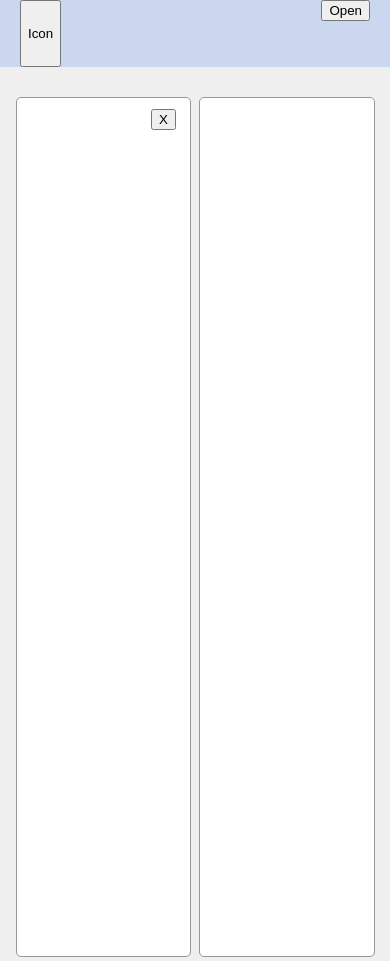
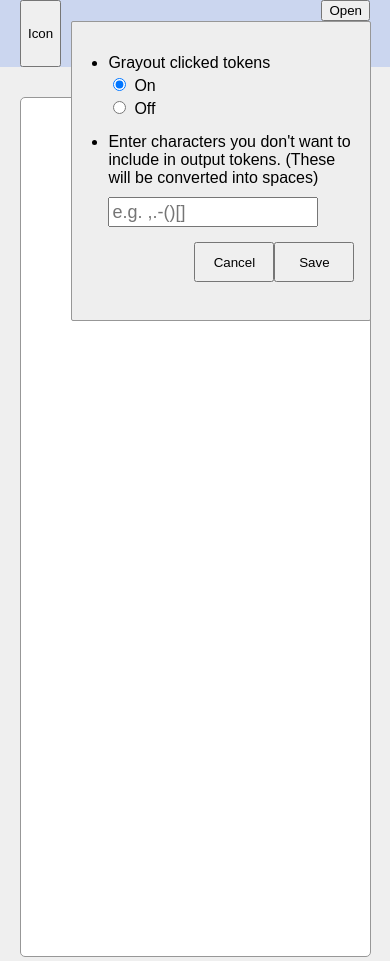
Before and after one commit to Lulkafe/CopyTokenizer, a React app: page / in a window 390 px wide. Both pictures are taken after a click on the button "Open". Built offline with nearby package versions, Linux system fonts and the light colour scheme.

Commit message:
Made input/output sections responsive

```diff
--- a/package.json
+++ b/package.json
@@ -25,7 +25,6 @@
     "css-loader": "^6.3.0",
     "html-webpack-plugin": "^5.3.2",
     "jest": "^27.2.4",
-    "react-responsive": "^9.0.0-beta.4",
     "sass": "^1.43.2",
     "sass-loader": "^12.2.0",
     "style-loader": "^3.3.0",
@@ -36,7 +35,8 @@
   },
   "dependencies": {
     "react": "^17.0.2",
-    "react-dom": "^17.0.2"
+    "react-dom": "^17.0.2",
+    "react-responsive": "^9.0.0-beta.4"
   },
   "homepage": "https://github.com/Lulkafe/CopyableTokenizer#readme"
 }
--- a/src/components.tsx
+++ b/src/components.tsx
@@ -2,22 +2,22 @@ import React from "react";
 import { useReducer, useContext, createContext, useState } from "react";
 import { initState, TokenizerReducer, ACTION, TokenConfig } from './reducer'
 import { linesToElements } from "./textTokenizer";
-
+import { useMediaQuery } from "react-responsive";
+import { Display } from "./enum";
 
 const TokenizerContext = createContext(undefined);
 
 export default function App () {
 
     const [state, dispatch] = useReducer(TokenizerReducer, initState);
+    const isMobile = useMediaQuery({ query: '(max-width: 601px)'});
+
 
     return (
         <div>
             <TokenizerContext.Provider value ={{state, dispatch}}>
                 <Header />
-                <Content>
-                    <InputArea />
-                    <OutputArea />
-                </Content>
+                <Content isMobile={isMobile}/>
             </TokenizerContext.Provider>
         </div>
     )
@@ -77,7 +77,7 @@ function SettingWindow () {
             <form onSubmit={onSubmit}>
                 <ul>
                     <div className='setting-window__item-wrapper'>
-                        <li>Grayout clicked tokens (you can remove grayout by clicking again)</li>
+                        <li>Grayout clicked tokens </li>
                         <input
                             type='radio' name='token_clicked'
                             id='setting-window__radio-color--yes'
@@ -96,14 +96,19 @@ function SettingWindow () {
                     <div className='setting-window__item-wrapper'>
                         <li>Enter characters you don't want to include
                             in output tokens. (These will be converted into spaces)</li>
-                        <input type='text' placeholder='e.g. ,.-()[]'
+                        <input type='text'
+                            id='setting-window__user-input'
+                            placeholder='e.g. ,.-()[]'
                             defaultValue={removedChars}
                             name='removedChars'>
                         </input>
                     </div>
                     <div className='setting-window__btn-wrapper'>
-                        <button type='button' onClick={onClickCancel}>Cancel</button>
-                        <button type='submit'>OK</button>
+                        <button type='button'
+                            id='setting-window__cancel-button'
+                            onClick={onClickCancel}>Cancel</button>
+                        <button type='submit'
+                            id='setting-window__save-button'>Save</button>
                     </div>
                 </ul>
             </form>
@@ -113,9 +118,21 @@ function SettingWindow () {
 
 
 function Content (props) {
-    return (
+    const { isMobile } = props;
+    const { state } = useContext(TokenizerContext);
+
+    if (isMobile)
+        return (
+            <div id='content__wrapper'>
+                { state.displayType === Display.input?
+                    <InputArea/> : <OutputArea/>}
+            </div>
+        )
+    else
+        return (
         <div id='content__wrapper'>
-            {props.children}
+            <InputArea/>
+            <OutputArea/>
         </div>
     )
 }
--- a/src/enum.ts
+++ b/src/enum.ts
@@ -2,3 +2,8 @@ export enum Process {
     perWord,
     perLine
 }
+
+export enum Display {
+    input,
+    output
+}
--- a/src/reducer.ts
+++ b/src/reducer.ts
@@ -1,5 +1,5 @@
 import { textToLines } from './textTokenizer';
-import { Process } from './enum';
+import { Display, Process } from './enum';
 
 export interface TokenConfig {
     processType: Process
@@ -13,7 +13,8 @@ export const initState = {
     removedChars: '',
     colorToken: true,
     removeColor: true,
-    settingMenuOpen: true
+    settingMenuOpen: false,
+    displayType: Display.input
 }
 
 export const ACTION = {
--- /dev/null
+++ b/src/sass/media-query.sass
@@ -0,0 +1,5 @@
+@media screen and (max-width: 600px)
+    #input-area-wrapper
+        width: 90%
+    #output-area
+        width: 90%
--- a/src/sass/nav-bar.sass
+++ b/src/sass/nav-bar.sass
@@ -20,8 +20,9 @@
     position: absolute
     left: -250px
     width: 300px
-    height: 250px
+    height: 300px
     padding: 16px
+    z-index: 255
     background-color: #EEEEEE
     border: 1px solid #979797
     overflow: scroll
@@ -29,9 +30,26 @@
 
 .setting-window__btn-wrapper
     height: auto
+    text-align: right
+
+.setting-window__btn-wrapper button
+    width: 80px
+    height: 40px
 
 .setting-window__item-wrapper
     margin-bottom: 15px
 
+.setting-window__item-wrapper label
+    margin-left: 5px
+
+.setting-window__item-wrapper input[type='radio']
+    margin-top: 6px
+
 #setting-window ul
     padding-left: 20px
+
+#setting-window__user-input
+    margin-top: 10px
+    width: 210px
+    height: 30px
+    font-size: 18px
--- a/src/sass/style.sass
+++ b/src/sass/style.sass
@@ -1,6 +1,7 @@
 @use './output-area'
 @use './input-area'
 @use './nav-bar'
+@use './media-query'
 
 *
     box-sizing: border-box
--- a/src/textTokenizer.tsx
+++ b/src/textTokenizer.tsx
@@ -106,17 +106,17 @@ function replaceCharsWithSpace (line: string, removedChars: string): string {
 function ClickableToken (props): ReactElement {
 	let { text, tokenClass, config } = props;
     const { colorToken } = config;
-    const [toggle, setToggle] = useState(false);
+    const [clickedToggle, setClickedToggle] = useState(false);
     const onClick = (e) => {
         const textContent = e.target.textContent;
         if (textContent)
             navigator.clipboard.writeText(textContent);
 
         if (colorToken)
-            setToggle(!toggle);
+            setClickedToggle(!clickedToggle);
     };
 
-    if (colorToken && toggle)
+    if (colorToken && clickedToggle)
         tokenClass += ' token--grayout'
 
 	return (
--- a/tsconfig.json
+++ b/tsconfig.json
@@ -5,7 +5,8 @@
       "noImplicitAny": false,
       "module": "es6",
       "target": "es5",
-      "allowJs": true
+      "allowJs": true,
+      "moduleResolution": "node"
     },
     "files": ["src/index.tsx"]
   }
```
Also changed, not shown: 1 other file (tests, documents, lock files or other folders).
